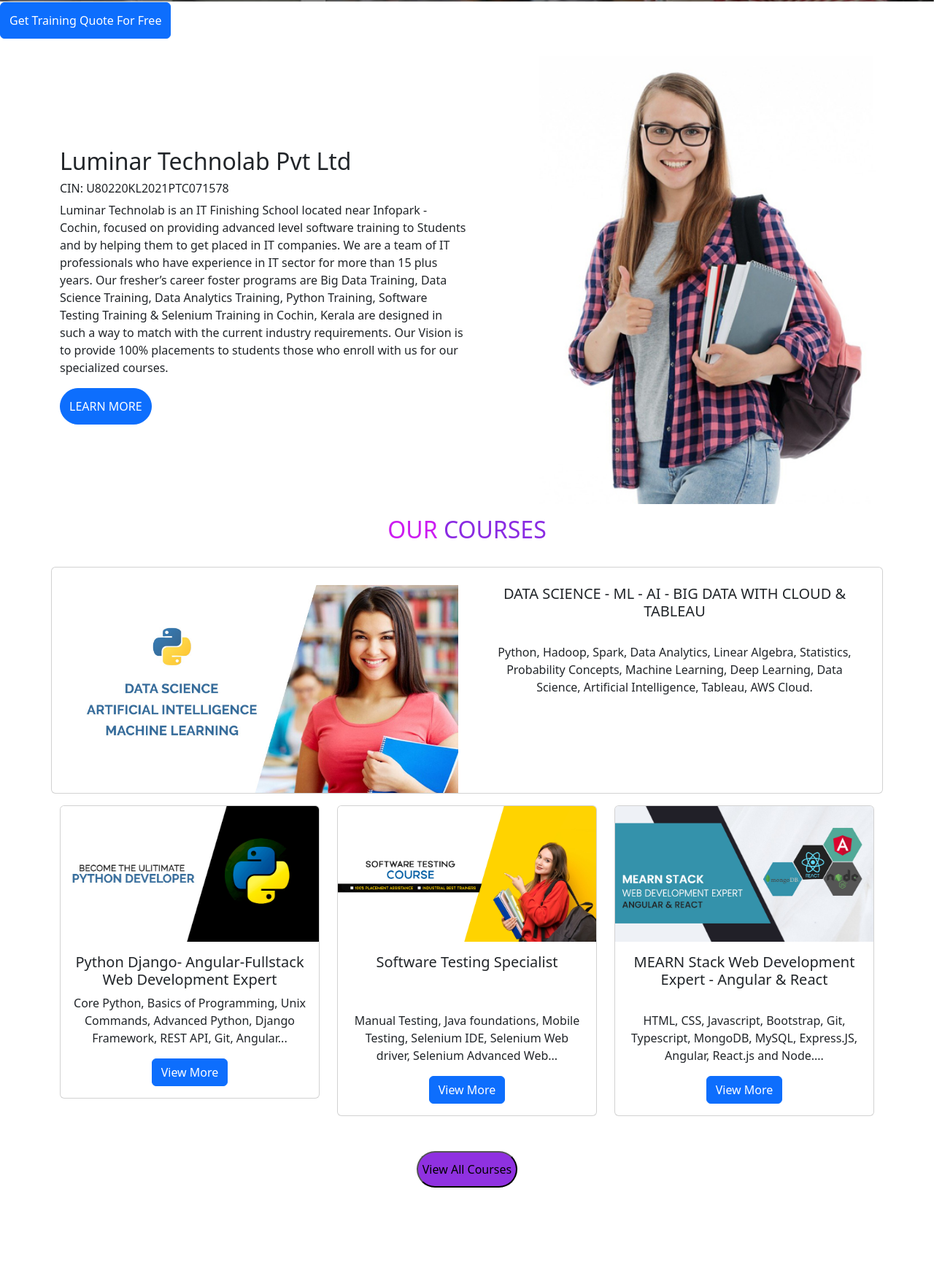
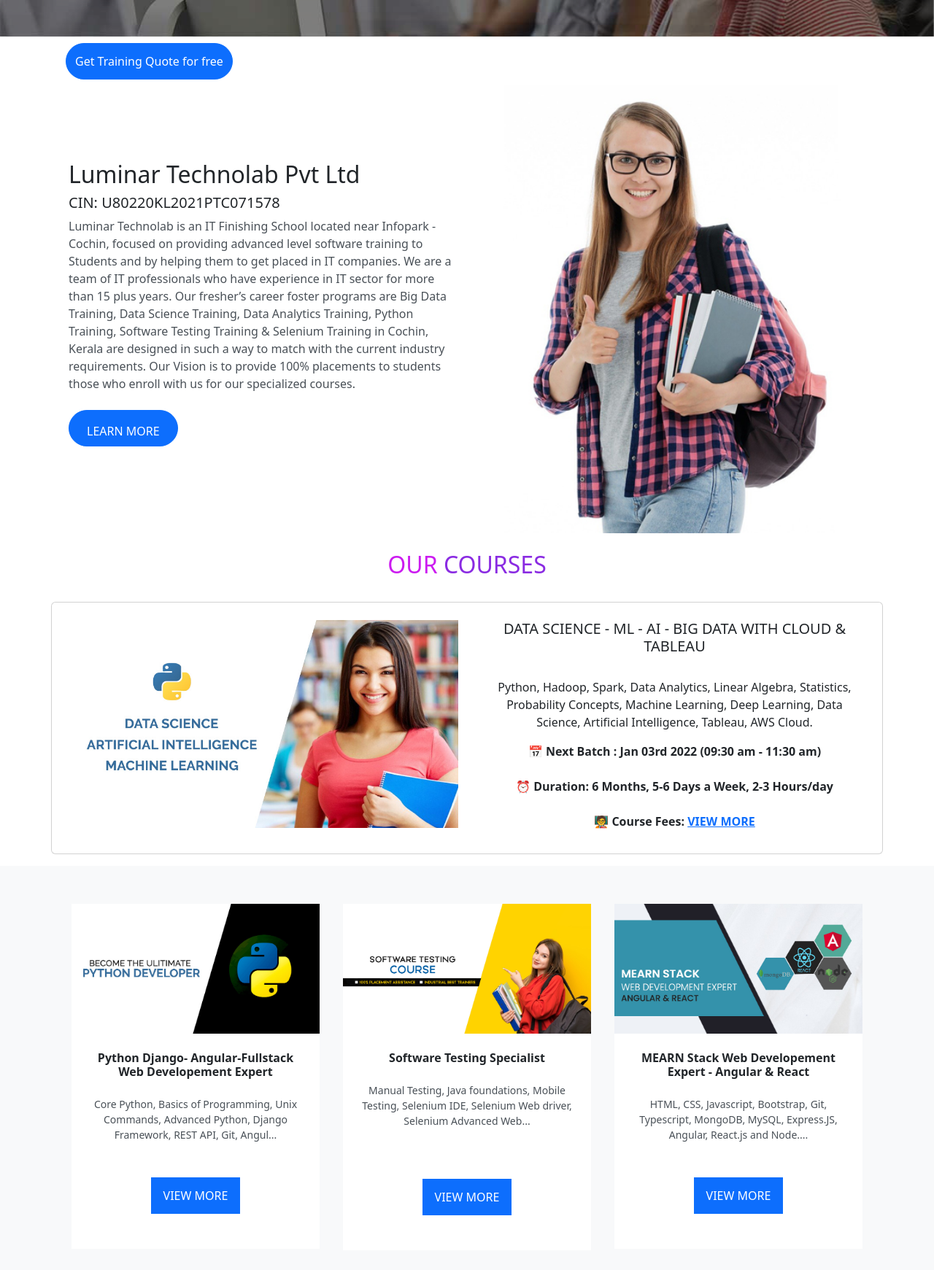
Before and after one commit to sonums5373/luminarwebpage, a plain HTML site: page index.html in a window 1280 px wide. Shown: the part 686-2427 px from the top of the page at 73% size. Before the commit the page ends 2314 px from the top, so only its background shows below. Drawn offline with nearby package versions, Linux system fonts and the light colour scheme; a web font is replaced by a local one.

Commit message:
addcontenr

```diff
--- a/index.html
+++ b/index.html
@@ -66,7 +66,9 @@
 }
 .carousel p,.carousel h1{
     animation: anim1 1s ease 0.2s 1;
+
 }
+
 @keyframes anim1{
 
      0%{transform: translateY(500px);
@@ -94,14 +96,14 @@
     rel="stylesheet">
 </head>
 <body>
-  <div class="t1 container-fluid purplebg m-0">
-    <div class="row container-xl mx-auto my-0">
+  <div class="t1 container-fluid  mt-5">
+    <div class="b row container-xl mx-auto my-0">
         <div class="col-md-6 my-0">
             <p class="fw-light">Have any question? <a href="tel:+91 8086 651 651">+91 8086 651 651</a></p>
         </div>
         <div class="col-md-6 text-md-end my-0">
             <p class="fw-light"> <a href="tel:+91 8086 651 651"><i class="fa-solid fa-phone"></i>+91 8086 651
-                    651</a> <a href="mailto:contact@luminartechnolab.com"><i class="fa-solid fa-envelope"></i>
+                    651</a> <a href="mailto:contact@luminartechnolab.com">
                     contact@luminartechnolab.com</a></p>
         </div>
     </div>
@@ -138,8 +140,6 @@
     </div>
   </div>
 </nav>
-
-
 <div id="carouselExampleFade" class="carousel slide carousel-fade" data-bs-ride="carousel">
   <div class="carousel-inner px-0 mt-0">
 
@@ -191,58 +191,100 @@
 </div>
 
 
-    <!-- Button trigger modal -->
-    <button type="button" class="btn btn-primary" data-bs-toggle="modal" data-bs-target="#exampleModal">
-      Get Training Quote For Free
-    </button>
+      <div class="container-xl">
+        <button type="button" class="btn btn-primary rounded-5 m-2 p3" data-bs-toggle="modal"
+            data-bs-target="#staticBackdrop">
+            Get Training Quote for free
+        </button>
+    </div>
 
     <!-- Modal -->
-    <div class="modal fade" id="exampleModal" tabindex="-1" aria-labelledby="exampleModalLabel" aria-hidden="true">
-      <div class="modal-dialog">
-        <div class="modal-content">
-          <!-- <div class="modal-header"> -->
+    <div class="modal fade" id="staticBackdrop" data-bs-backdrop="static" data-bs-keyboard="false" tabindex="-1"
+        aria-labelledby="staticBackdropLabel" aria-hidden="true">
+
+        <div class="modal-dialog modal-dialog-centered  modal-lg pb-0">
+            <div class="modal-content pt-4 pb-0 rounded-1">
+
+                <div class="modal-body mx-auto my-0">
+                    <div class="text-end">
+                        <button type="button" class="btn-close text-end" data-bs-dismiss="modal"
+                            aria-label="Close"></button>
+                    </div>
+
+                    <form action="" class="p-5">
+                        <h1 class="modal-title fs-5" id="staticBackdropLabel">Get Training Quote for free</h1>
+                        <br>
+                        <input type="text" placeholder="Name" class="noborder">
+                        <hr>
+                        <input type="email" placeholder="Email" class="noborder">
+                        <hr>
+                        <input type="tele" placeholder="Phone number" class="noborder">
+                        <hr>
+                        <select class="noborder">
+                            <option selected="true" disabled="disabled">
+                                Select course interested in
+                            </option>
+                            <option>
+                                Software Testing Specialist
+                            </option>
+                            <option>
+                                PYTHON DATA SCIENCE - ML - AI - & Power BI
+                            </option>
+                            <option>
+                                MEA(R)N Stack Web Development Expert - Angular & React
+                            </option>
+                            <option>
+                                Python Django - Angular- Full Stack Web Development Expert
+                            </option>
+                            <option>
+                                Asp.net MVC with Angular - Full Stack
+                            </option>
+                            <option>
+                                Android Developer Expert Training In Kochi- Flutter
+                            </option>
+                            <option>
+                                Java Spring Full Stack Development
+                            </option>
+                        </select>
+                        <hr>
+                        <input type="text" placeholder="City" class="noborder">
+                        <hr>
+                        <textarea class="noborder" placeholder="Comments" rows="4"></textarea>
+                        <hr>
+
+                        <button type="button" class="btn btn-primary rounded-0 py-1 px-5">Submit</button>
+
+                    </form>
+                </div>
+            </div>
+
         </div>
-        <div class="modal-body bg-white ">
-          <h1 class="modal-title fs-5 container ms-3 mt-4  " id="exampleModalLabel ">Get Training Quote For Free </h1>
-          <div class="text-end mb-auto">
-            <button type="button" class="text-end btn-close end" data-bs-dismiss="modal" aria-label="Close"></button>
 
-          </div>
-          <div class="modal-footer">
-            <button type="button" class="btn btn-secondary" data-bs-dismiss="modal">Close</button>
-            <button type="button" class="btn btn-primary">Save changes</button>
-          </div>
-        </div>
-      </div>
     </div>
-  </div><br><br>
 
 
-  <div class="container-xl mx-auto">
-    <div class="d-flex align-items-center">
-      <div class="col-lg-6">
-        <h2>Luminar Technolab Pvt Ltd</h2>
-        <h6>CIN: U80220KL2021PTC071578</h6>
-        <p>
-          Luminar Technolab is an IT Finishing School located near Infopark - Cochin, focused on providing advanced
-          level software training to Students and by helping them to get placed in IT companies. We are a team of IT
-          professionals who have experience in IT sector for more than 15 plus years. Our fresher’s career foster
-          programs are Big Data Training, Data Science Training, Data Analytics Training, Python Training, Software
-          Testing Training & Selenium Training in Cochin, Kerala are designed in such a way to match with the current
-          industry requirements. Our Vision is to provide 100% placements to students those who enroll with us for our
-          specialized courses.
+  <div class="row container-xl mx-auto">
+    <div class="col-lg-6 m-auto">
+        <h2 class="purple m3">Luminar Technolab Pvt Ltd
+        </h2>
+        <h5 class="light">CIN: U80220KL2021PTC071578
+        </h5>
+        <p class="fw-light fs-6 lh-base text-dark-emphasis">
+            Luminar Technolab is an IT Finishing School located near Infopark - Cochin, focused on providing
+            advanced level software training to Students and by helping them to get placed in IT companies. We are a
+            team of IT professionals who have experience in IT sector for more than 15 plus years. Our fresher’s
+            career foster programs are Big Data Training, Data Science Training, Data Analytics Training, Python
+            Training, Software Testing Training & Selenium Training in Cochin, Kerala are designed in such a way to
+            match with the current industry requirements. Our Vision is to provide 100% placements to students those
+            who enroll with us for our specialized courses. <br><br>
+            <button class="btn btn-primary solidbtn rounded-5 py-3 px-4">LEARN MORE</button>
         </p>
-        <button id="learn" class="btn btn-primary rounded-5">LEARN MORE</button>
-      </div>
-      <div class="col-sm-6 ">
-        <div>
-          <img class="container ms-5 mb-3 " src="./thumbsup.jpg" alt="">
-        </div>
-      </div>
     </div>
-  </div>
+    <div class="col-lg-6 text-end">
+        <img src="./thumbsup.jpg" alt="" class="w-100">
 
-
+    </div><br>
+</div><br>
   <div class="text-center ">
     <h2><span class="s1">OUR</span> <span class="s2">COURSES</span></h2> <br>
 
@@ -258,49 +300,61 @@
             <p class="card-text container">Python, Hadoop, Spark, Data Analytics, Linear Algebra, Statistics,
               Probability Concepts, Machine Learning, Deep Learning, Data Science, Artificial Intelligence, Tableau, AWS
               Cloud.</p>
+
+              <b>
+                📅 Next Batch : Jan 03rd 2022 (09:30 am - 11:30 am)<br><br>
+
+                ⏰ Duration: 6 Months, 5-6 Days a Week, 2-3 Hours/day <br><br>
+
+                🧑‍🏫 Course Fees: <a href="#">VIEW MORE</a>
+            </b>
+        </p>
           </div>
         </div>
       </div>
-    </div>
-    <div class="container">
-      <div class="row">
-        <div class="col-4">
-          <div class="card" style="display: inline-block;">
-            <img src="./python-1588143191.jpg" class="card-img-top" alt="...">
-            <div class="card-body">
-              <h5 class="card-title">Python Django- Angular-Fullstack Web Development Expert</h5>
-              <p class="card-text">Core Python, Basics of Programming, Unix Commands, Advanced Python, Django Framework,
-                REST API, Git, Angular...</p>
-              <a href="#" class="btn btn-primary">View More</a>
-            </div>
+ </div>
+<div class="container-fluid bg-light py-5 ">
+  <div class="row g-4 container-xl mx-auto">
+
+      <div class="col-lg-4">
+          <div class="hovershadow m-1 bg-white">
+              <img src="./python-1588143191.jpg" alt="" class="w-100">
+              <h6 class="purple fw-bold m-4">Python Django- Angular-Fullstack Web Developement Expert
+              </h6>
+              <p class="fw-medium lh-base text-dark-emphasis small m-4">Core Python, Basics of Programming,
+                  Unix
+                  Commands, Advanced Python, Django Framework, REST API, Git, Angul...<br>
+                  <button type="button" class="btn btn-primary rounded-0 my-5 py-2 px-3">VIEW MORE</button>
+              </p>
+
           </div>
-        </div>
-
-        <div class="col-4">
-          <div class="card" style="display: inline-block;">
-            <img src="./st-1588580359.jpg" class="card-img-top" alt="...">
-            <div class="card-body">
-              <h5 class="card-title">Software Testing Specialist</h5> <br><br>
-              <p class="card-text">Manual Testing, Java foundations, Mobile Testing, Selenium IDE, Selenium Web driver,
-                Selenium Advanced Web...</p>
-              <a href="#" class="btn btn-primary">View More</a>
-            </div>
+      </div>
+      <div class="col-lg-4 ">
+          <div class="hovershadow m-1 bg-white">
+              <img src="./st-1588580359.jpg" alt="" class="w-100">
+              <h6 class="purple fw-bold m-4">Software Testing Specialist
+              </h6>
+              <p class="fw-medium lh-base text-dark-emphasis small m-4">Manual Testing, Java foundations,
+                  Mobile
+                  Testing, Selenium IDE, Selenium Web driver, Selenium Advanced Web...<br><br>
+                  <button type="button" class="btn btn-primary rounded-0 my-5 py-2 px-3 align-bottom">VIEW
+                      MORE</button>
+              </p>
           </div>
-        </div>
-
-        <div class="col-4">
-          <div class="card" style="display: inline-block;">
-            <img src="./ms-1623825586.jpg" class="card-img-top" alt="...">
-            <div class="card-body">
-              <h5 class="card-title">MEARN Stack Web Development Expert - Angular & React</h5><br>
-              <p class="card-text">HTML, CSS, Javascript, Bootstrap, Git, Typescript, MongoDB, MySQL, Express.JS,
-                Angular, React.js and Node....</p>
-              <a href="#" class="btn btn-primary">View More</a>
-            </div>
+      </div>
+      <div class="col-lg-4 ">
+          <div class="hovershadow m-1 bg-white">
+              <img src="./ms-1623825586.jpg" alt="" class="w-100">
+              <h6 class="purple fw-bold m-4">MEARN Stack Web Developement Expert - Angular & React
+              </h6>
+              <p class="fw-medium lh-base text-dark-emphasis small m-4">HTML, CSS, Javascript, Bootstrap, Git,
+                  Typescript, MongoDB, MySQL, Express.JS, Angular, React.js and Node....<br>
+                  <button type="button" class="btn btn-primary rounded-0 my-5 py-2 px-3">VIEW MORE</button>
+              </p>
           </div>
-        </div>
       </div>
-    </div><br><br>
+  </div>
+</div> <br>
 
 <div>
   <button style="background-color: rgb(143, 49, 224); border-radius: 30px;">View All Courses</button>
```
